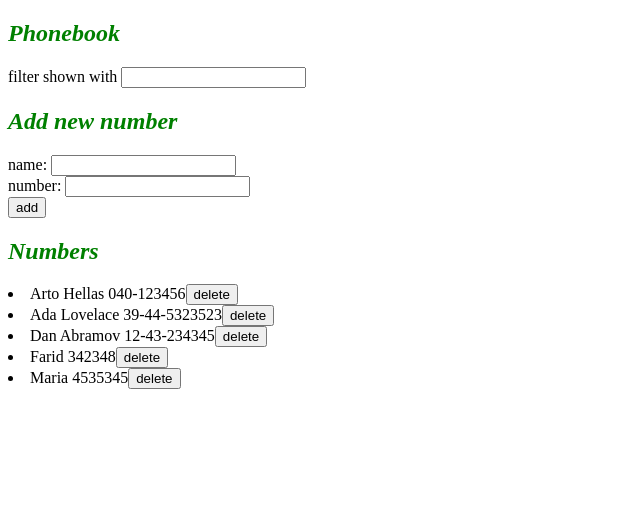
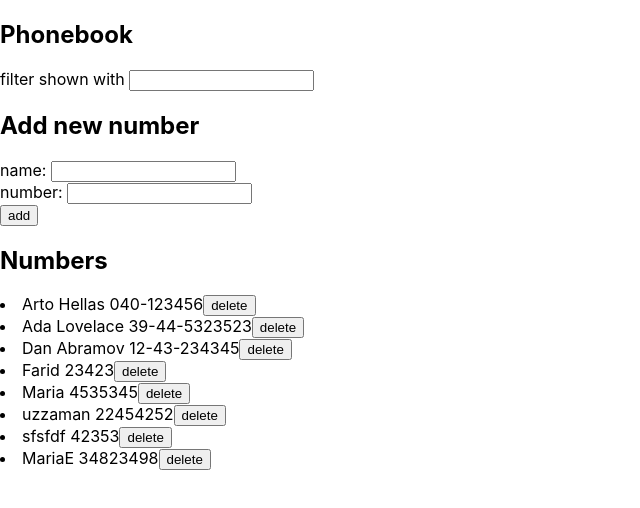
Before and after one commit to farid555/Fullstack_2020, a React (Create React App) app in the folder part2/phonebook/: page / in a window 1280 px wide. Shown: the top 508 px of the page, without its empty margins (0-640 px from the left). Built offline with nearby package versions, Linux system fonts and the light colour scheme; data requests are answered from the project's data file.

Commit message:
Exercise 2.20 done

```diff
--- a/part2/phonebook/db.json
+++ b/part2/phonebook/db.json
@@ -17,9 +17,9 @@
     },
     {
       "name": "Farid",
-      "number": "342348",
-      "date": "2020-10-06T07:27:36.684Z",
-      "important": false,
+      "number": "23423",
+      "date": "2020-10-07T11:46:30.692Z",
+      "important": true,
       "id": 4
     },
     {
@@ -28,6 +28,21 @@
       "date": "2020-10-07T07:39:51.177Z",
       "important": false,
       "id": 6
+    },
+    {
+      "name": "uzzaman",
+      "number": "22454252",
+      "id": 7
+    },
+    {
+      "name": "sfsfdf",
+      "number": "42353",
+      "id": 8
+    },
+    {
+      "name": "MariaE",
+      "number": "34823498",
+      "id": 9
     }
   ]
 }
--- a/part2/phonebook/src/App.js
+++ b/part2/phonebook/src/App.js
@@ -3,13 +3,17 @@ import Filter from './Components/Filter'
 import PersonForm from './Components/PersonForm'
 import Persons from './Components/Persons'
 import servicepersons from './services/persons'
+import Notifi from './Components/Notifi'
 import './index.css'
+
 
 const App = () => {
   const [persons, setPersons] = useState([])
   const [newName, setNewName] = useState('')
   const [newNumber, setNewNumber] = useState('')
   const [filterName, setNewfilter] = useState('')
+  const [message, setMessage] = useState(null)
+  const [error, setError] = useState(null)
 
 
   useEffect(() => {
@@ -20,6 +24,7 @@ const App = () => {
       })
   }, [])
 
+
   const addInfo = (event) => {
     event.preventDefault()
     console.log('button cliked', event.target)
@@ -28,19 +33,30 @@ const App = () => {
       number: newNumber,
       date: new Date().toISOString(),
       important: Math.random() < 0.5,
+
     }
 
-    if (persons.every((a) => a.name.toLowerCase() !== newName.toLowerCase())) {
-
+    if (persons.every((p) => p.name.toLowerCase() !== newName.toLowerCase())) {
       servicepersons
         .create(noteObject)
         .then(returnedPerson => {
           setPersons(persons.concat(returnedPerson))
           setNewName('')
           setNewNumber('')
+          //notification
+          setMessage(`Added ${returnedPerson.name}`)
+          setTimeout(() => {
+            setMessage(null)
+          }, 5000)
+        })
+        .catch(a => {
+          setError(a.response.data.error)
+          setTimeout(() => {
+            setError(null)
+          }, 5000);
         })
     }
-
+    //perseon already there
     else if (window.confirm(`${newName} is already added to phonebook,
     replace the old number with a new one?`)) {
 
@@ -49,27 +65,68 @@ const App = () => {
   }
 
   const updatePersons = (person) => {
+
     const identity = persons.find(w => w.name.toLowerCase() === person.name.toLowerCase()).id
     person = { ...person, id: identity }
     servicepersons
       .update(identity, person)
       .then(returnedPerson => {
-        setPersons(persons.map(w => w.id !== identity ? w : returnedPerson))
+        setPersons(persons.map(p => p.id !== identity ? p : returnedPerson))
         setNewName('')
         setNewNumber('')
+        // Notification
+        setMessage(`Updated ${returnedPerson.name}`)
+        setTimeout(() => {
+          setMessage(null)
+        }, 5000)
+      })
+
+      .catch(a => {
+        if (a.response.status === 400) {
+
+          setError(a.response.data.error)
+          setTimeout(() => {
+            setError(null)
+          }, 5000)
+        }
+
+        else {
+          setPersons(persons.filter(w => w.id !== identity))
+          setError(`Information of ${person.name} has already been removed from the server`)
+          setTimeout(() => {
+            setError(null)
+          }, 5000)
+          setNewName('')
+          setNewNumber('')
+        }
       })
   }
 
   const persondelete = (id) => {
-    const person = persons.find(note => note.id === id)
-    if (window.confirm(`Sure you wanna delete ${person.name}?`)) {
+    const person = persons.find(z => z.id === id)
+
+    if (window.confirm(`Delete ${person.name}?`)) {
       servicepersons
-        .cancel(id)
-        .then()
-      setPersons(persons.filter(note => id !== note.id))
+        .deleteEntry(id)
+        .then(ignored => {
+          setPersons(persons.filter(z => id !== z.id))
+          setMessage(`${person.name} deleted`)
+          setTimeout(() => {
+            setMessage(null)
+          }, 5000);
+        })
+        .catch(e => {
+          setError(`Information of ${person.name} has already been removed from the server`)
+          setTimeout(() => {
+            setError(null)
+          }, 5000)
+        })
+
     }
 
   }
+
+
 
   const handleChangename = (event) => {
     console.log(event.target.value)
@@ -88,8 +145,9 @@ const App = () => {
   return (
     <div>
       <h2>Phonebook</h2>
-      <Filter
-        value={filterName} handlefilterChange={handlefilterChange} />
+      <Notifi error={error} message={message} />
+      <Filter value={filterName} handlefilterChange={handlefilterChange} />
+
       <h2>Add new number</h2>
 
       <PersonForm
@@ -108,4 +166,6 @@ const App = () => {
 
 
 
+
+
 export default App
--- /dev/null
+++ b/part2/phonebook/src/Components/Notifi.js
@@ -0,0 +1,21 @@
+import React from 'react'
+
+const Notifi = ({ message, error }) => {
+    if (message === null && error === null) {
+        return null
+    } else if (message !== null) {
+        return (
+            <div className="Emessage">
+                {message}
+            </div>
+        )
+    } else if (error !== null) {
+        return (
+            <div className="Eerror">
+                {error}
+            </div>
+        )
+    }
+}
+
+export default Notifi
--- a/part2/phonebook/src/index.css
+++ b/part2/phonebook/src/index.css
@@ -1,4 +1,32 @@
-h2 {
+body {
+  margin: 0;
+  font-family: -apple-system, BlinkMacSystemFont, 'Segoe UI', 'Roboto', 'Oxygen',
+    'Ubuntu', 'Cantarell', 'Fira Sans', 'Droid Sans', 'Helvetica Neue',
+    sans-serif;
+  -webkit-font-smoothing: antialiased;
+  -moz-osx-font-smoothing: grayscale;
+}
+code {
+  font-family: source-code-pro, Menlo, Monaco, Consolas, 'Courier New',
+    monospace;
+}
+
+.Emessage {
   color: green;
-  font-style: italic;
+  background: lightgrey;
+  font-size: 20px;
+  border-style: solid;
+  border-radius: 5px;
+  padding: 10px;
+  margin-bottom: 10px;
 }
+
+.Eerror {
+  color: red;
+  background: lightgrey;
+  font-size: 20px;
+  border-style: solid;
+  border-radius: 5px;
+  padding: 10px;
+  margin-bottom: 10px;
+}
--- a/part2/phonebook/src/index.js
+++ b/part2/phonebook/src/index.js
@@ -1,24 +1,8 @@
 import React from 'react';
-import axios from 'axios'
 import ReactDOM from 'react-dom';
 import './index.css';
 import App from './App';
-import * as serviceWorker from './serviceWorker';
 
-const promise = axios.get('http://localhost:3001/persons')
-
-promise.then(response => {
-  console.log(response)
-})
-
-
-ReactDOM.render(
-
-  <App />,
+ReactDOM.render(<App />,
   document.getElementById('root')
-);
-
-// If you want your app to work offline and load faster, you can change
-// unregister() to register() below. Note this comes with some pitfalls.
-// Learn more about service workers: https://bit.ly/CRA-PWA
-serviceWorker.unregister();
+)
--- a/part2/phonebook/src/services/persons.js
+++ b/part2/phonebook/src/services/persons.js
@@ -15,7 +15,7 @@ const update = (id, noteObject) => {
     const request = axios.put(`${baseUrl}/${id}`, noteObject)
     return request.then(response => response.data)
 }
-const cancel = (id) => {
+const deleteEntry = (id) => {
     const request = axios.delete(`${baseUrl}/${id}`)
     return request.then(response => response.data)
 }
@@ -24,5 +24,5 @@ export default {
     getAll: getAll,
     create: create,
     update: update,
-    cancel: cancel
+    deleteEntry: deleteEntry
 }
```
